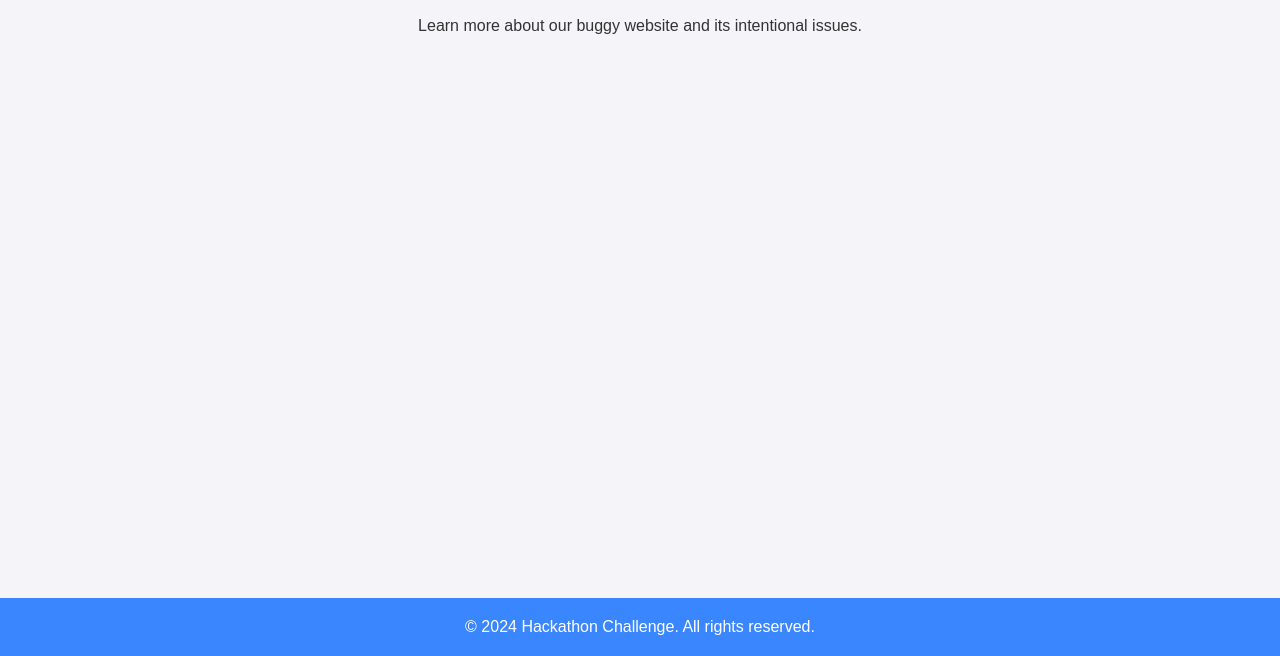
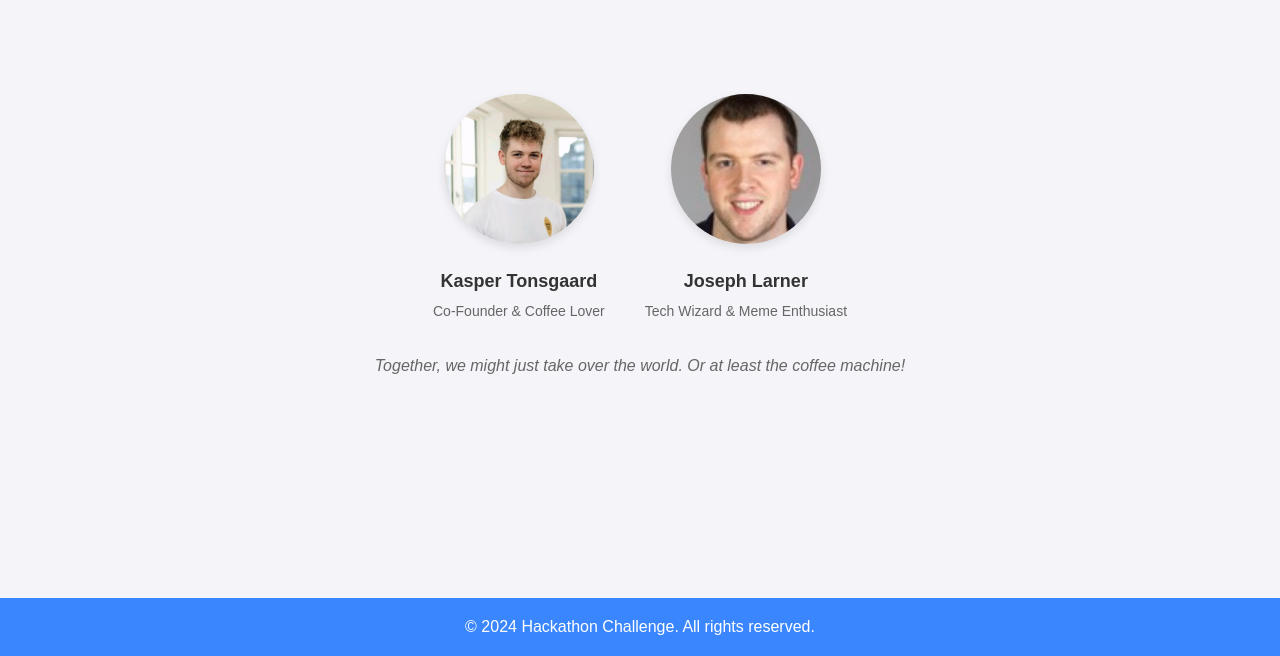
Before and after one commit to KasperTonsgaardMerkle/Hackathon-Challenge, a website: page about.html in a window 1280 px wide. Shown: the part 144-800 px from the top of the page. Drawn offline with Linux system fonts and the light colour scheme.

Commit message:
add funny about page

```diff
--- a/about.html
+++ b/about.html
@@ -20,7 +20,23 @@
 
 <main>
     <h1>About Us</h1>
-    <p>Learn more about our buggy website and its intentional issues.</p>
+
+    <div class="team">
+        <div class="profile">
+            <img src="./img/kasper.jpeg" alt="Kasper Tonsgaard">
+            <h2>Kasper Tonsgaard</h2>
+            <p>Co-Founder & Coffee Lover</p>
+        </div>
+        <div class="profile">
+            <img src="./img/joe.jpeg" alt="Joseph Larner">
+            <h2>Joseph Larner</h2>
+            <p>Tech Wizard & Meme Enthusiast</p>
+        </div>
+    </div>
+    <p class="funny-message">
+        Together, we might just take over the world. Or at least the coffee machine!
+    </p>
+
 </main>
 
 <footer>
--- a/style.css
+++ b/style.css
@@ -124,3 +124,40 @@ button {
 button:hover {
     background-color: #0056b3;
 }
+
+.team {
+    display: flex;
+    justify-content: center;
+    align-items: center;
+    gap: 40px;
+    margin-bottom: 30px;
+    margin-top: 8%;
+  }
+
+  .profile {
+    text-align: center;
+  }
+
+  .profile img {
+    width: 150px;
+    height: 150px;
+    border-radius: 50%;
+    box-shadow: 0 4px 10px rgba(0, 0, 0, 0.1);
+  }
+
+  .profile h2 {
+    margin: 15px 0 5px;
+    font-size: 18px;
+  }
+
+  .profile p {
+    font-size: 14px;
+    color: #666;
+  }
+
+  .funny-message {
+    margin-top: 20px;
+    font-size: 16px;
+    color: #666;
+    font-style: italic;
+  }
```
Also changed, not shown: img/joe.jpeg (added), img/kasper.jpeg (added).
